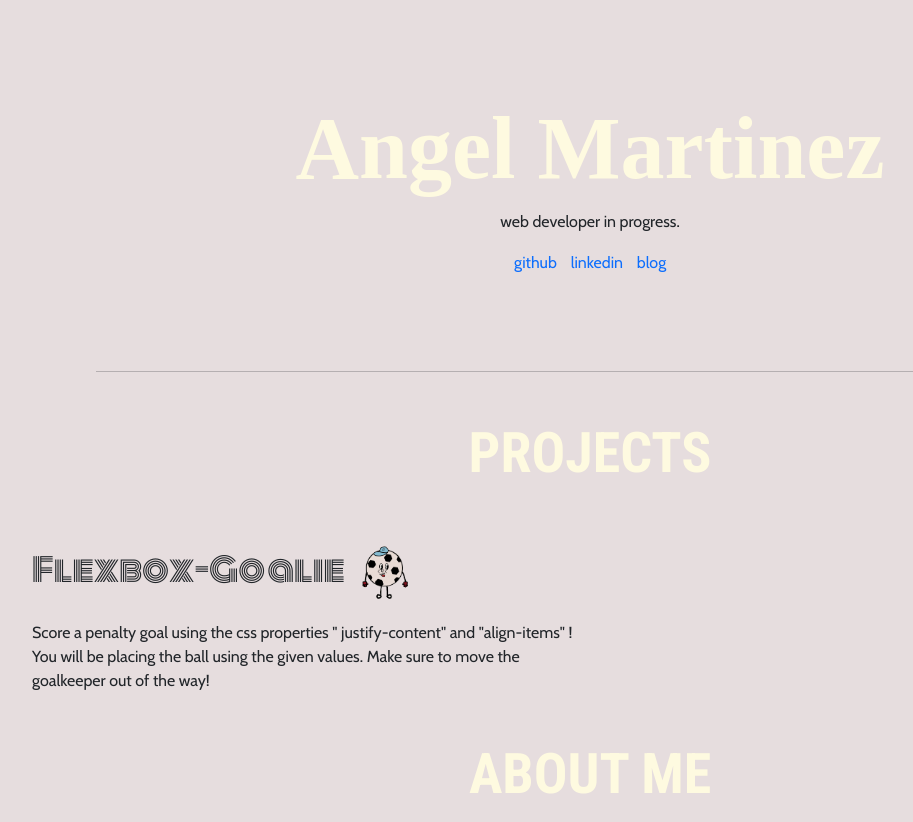
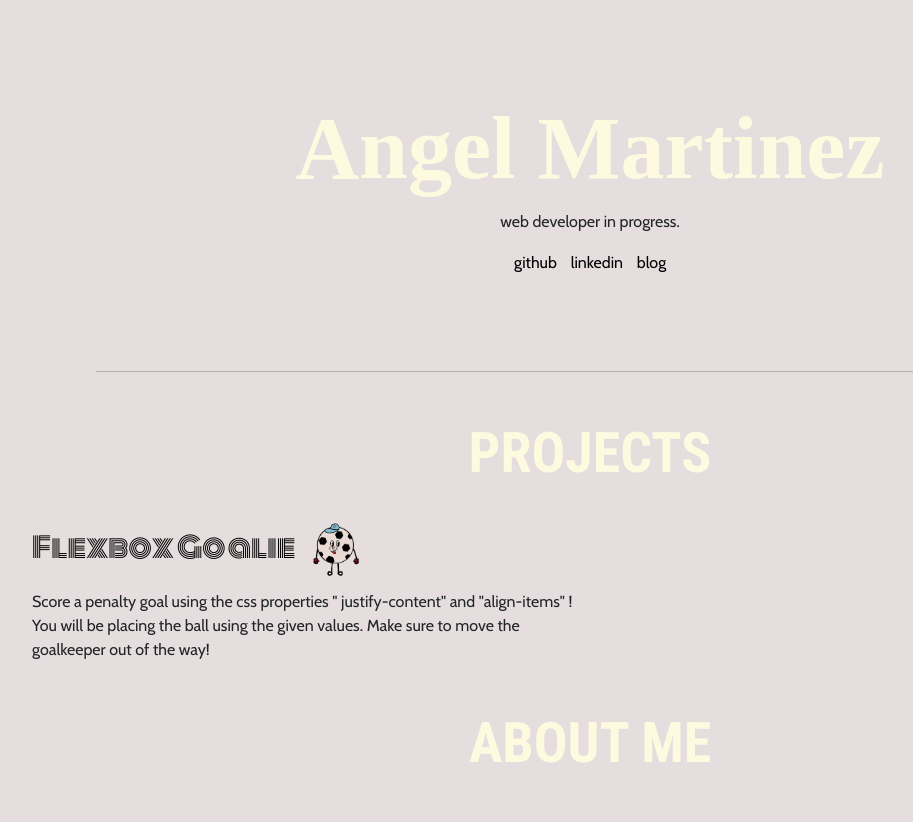
Before and after one commit to martinez-angel/website, a plain HTML site: page index.html in a window 1280 px wide. Shown: the top 822 px of the page, without its empty margins (50-963 px from the left). Drawn offline with nearby package versions, Linux system fonts and the light colour scheme.

Commit message:
fixed pics, added link ani

```diff
--- a/index.html
+++ b/index.html
@@ -34,7 +34,7 @@
         <h2 id="project-header">PROJECTS</h2>
         <div class="project col-md-6 col-lg-6">
             <div class="logotitle">
-                <h2 id="fg-title">Flexbox-Goalie</h2>
+                <h3 id="fg-title"><a href="https://flexboxgoalie.com">Flexbox Goalie</a></h3>
                 <img src="imgs/goalie.png" class="fg-ball" alt="">
             </div>
             <p>Score a penalty goal using the css properties " justify-content" and "align-items" ! You will be placing
@@ -43,11 +43,11 @@
         <div>
             <h2 id="project-header">ABOUT ME</h2>
             <div class="images">
-                <img src="/imgs/me.jpg" class="img" alt="..."><img src="imgs/butters.jpg" class="img" alt="..."><img
-                    src="/imgs/jt.jpg" class="img" alt="...">
+                <img src="imgs/me.jpg" class="img" alt="..."><img src="imgs/butters.jpg" class="img" alt="..."><img
+                    src="imgs/jt.jpg" class="img" alt="...">
 
-                <img src="/imgs/me-tq.jpg" class="img" alt="..."><img src="/imgs/gf.jpg" alt="" class="img"><img
-                    src="/imgs/tacos.jpg" alt="" class="img">
+                <img src="imgs/me-tq.jpg" class="img" alt="..."><img src="imgs/gf.jpg" alt="" class="img"><img
+                    src="imgs/tacos.jpg" alt="" class="img">
 
             </div>
         </div>
--- a/style.css
+++ b/style.css
@@ -12,12 +12,37 @@ padding-top: 6rem;
     align-items: center;
 }
 
+a {
+    color: black;
+    text-decoration: none;
+}
+
 #fg-title {
     font-family: 'Monoton', cursive;
     font-weight: 500;
     margin: 0%;
     display: inline-block;
+    position: relative;
 }
+
+#fg-title::before {
+    content: '';
+    position: absolute;
+    width: 100%;
+    height: 4px;
+    border-radius: 4px;
+    background-color: #0077b6;
+    bottom: 0;
+    left: 0;
+    transform-origin: right;
+    transform: scaleX(0);
+    transition: transform .3s ease-in-out;
+  }
+
+  #fg-title:hover::before {
+    transform-origin: left;
+    transform: scaleX(1);
+  }
 
 hr {
     margin-top: 6rem;
@@ -34,8 +59,6 @@ h1 {
 
 h2 {
     font-family: 'Roboto Condensed', sans-serif;
-    padding-top: 2rem;
-    padding-bottom: 2rem;
 }
 
 p {
```
Also changed, not shown: 1 other file.
